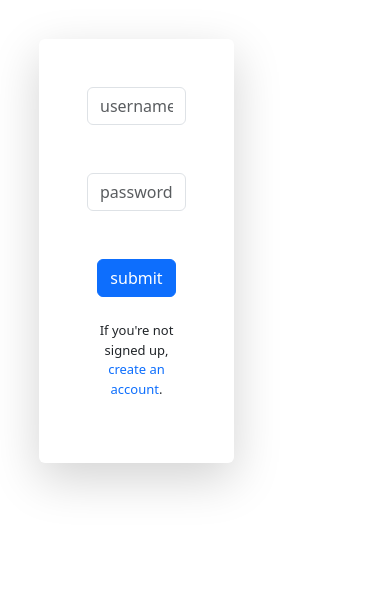
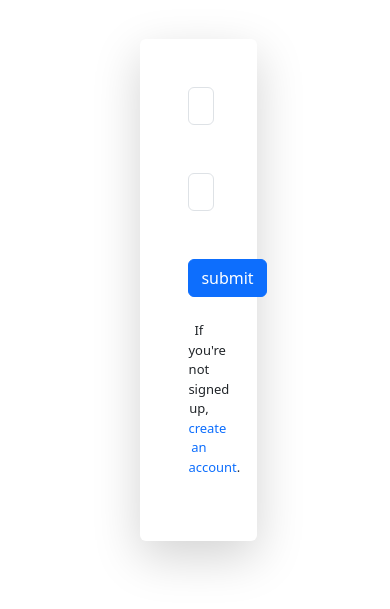
Before and after one commit to einstein2306/recipes, a Django app: page /login in a window 390 px wide. Shown: the top 609 px of the page. Run offline with Django 5.2, Linux system fonts and the light colour scheme.

Commit message:
added styles

```diff
--- a/recipe/static/recipe/login.css
+++ b/recipe/static/recipe/login.css
@@ -13,8 +13,7 @@
 @media (max-width:768px){
     .change{
         margin-top:10%;
-        width: 50%;
-        margin-left: 10%;
+        width: 30%;
     }
     #message{
         margin-top:5%;
```
